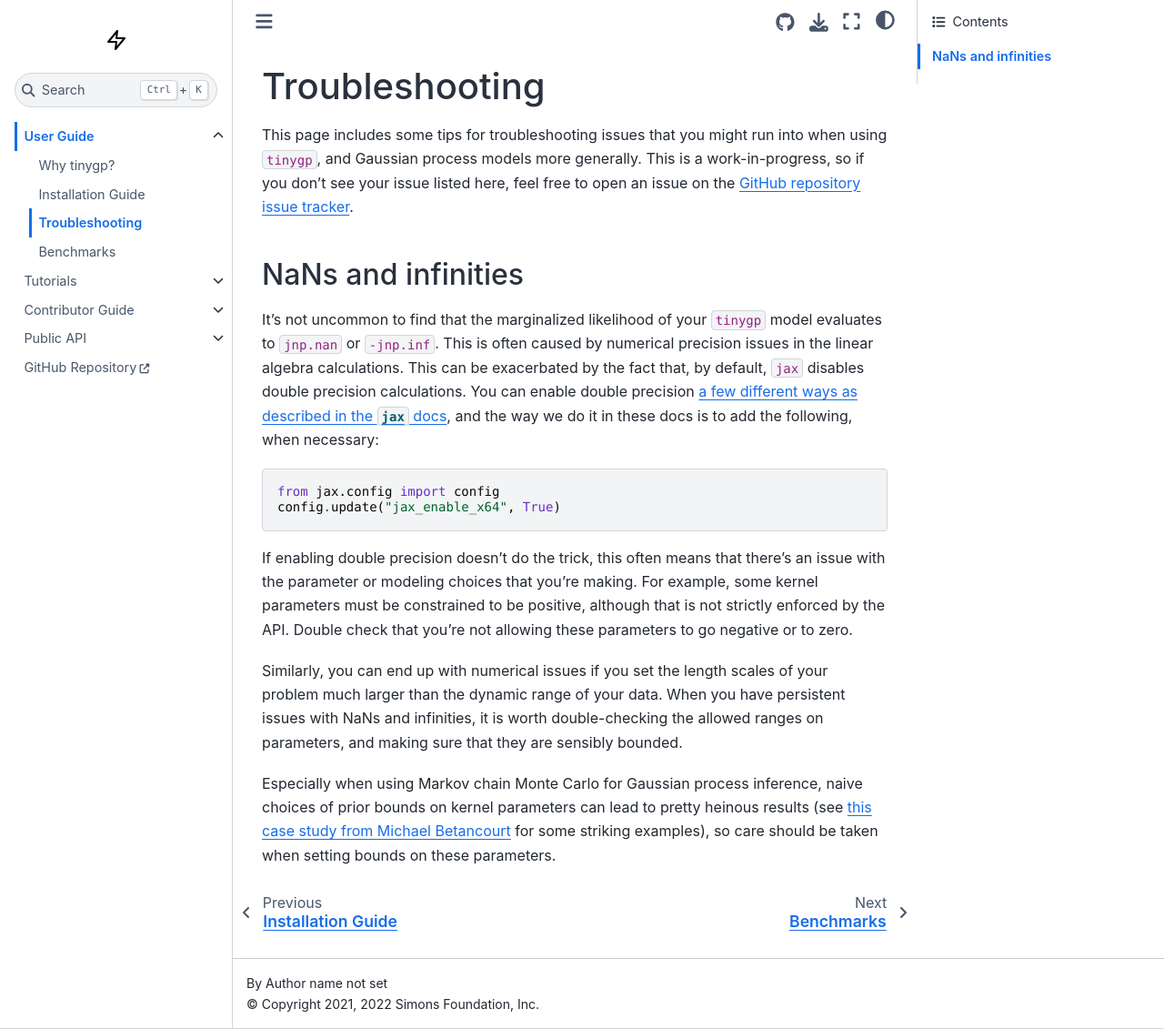
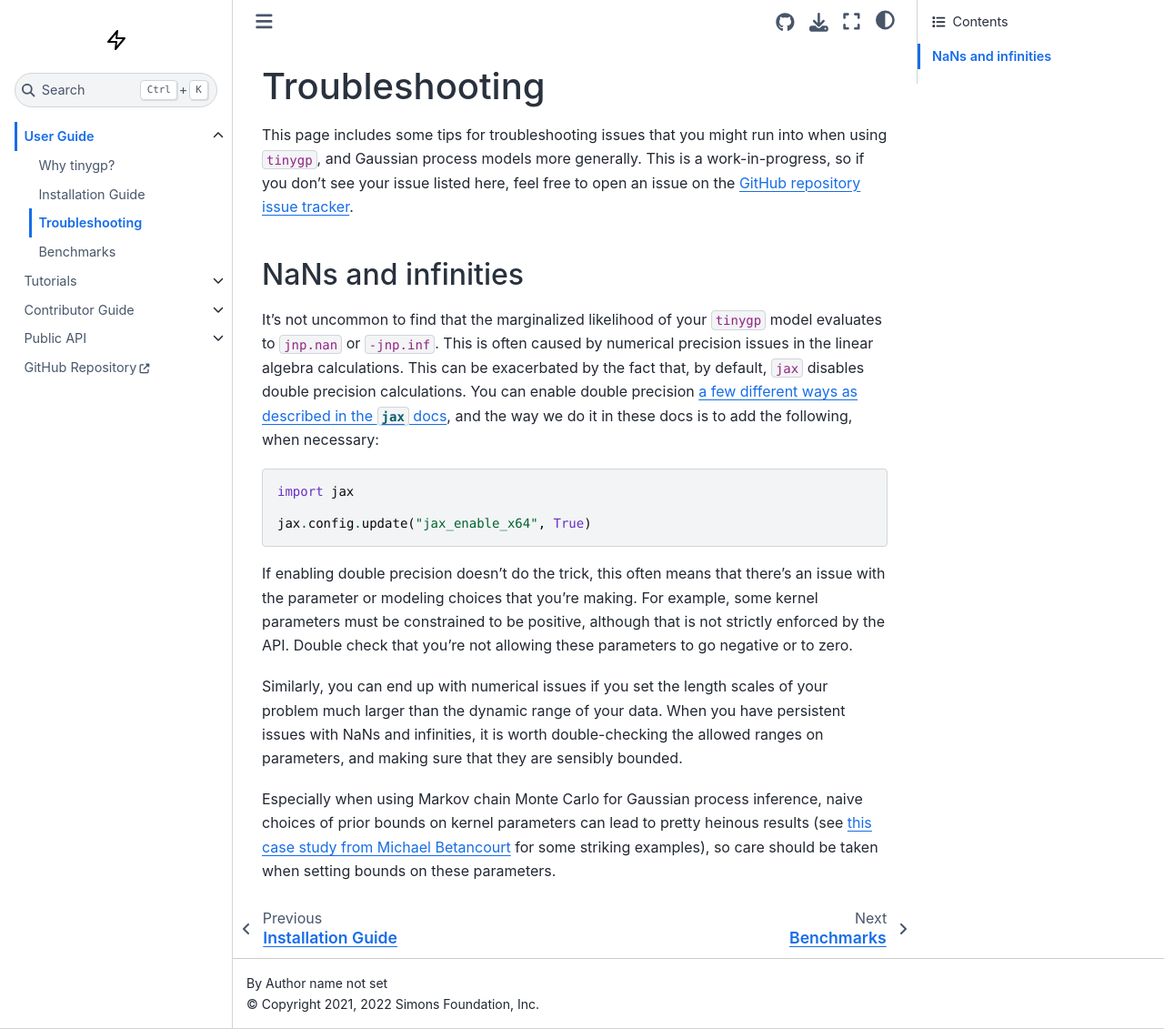
Before and after one commit to dfm/tinygp, a Sphinx documentation site: the page built from docs/troubleshooting.md, in a window 1280 px wide and 1131 px high. Shown: the whole window at 91% size. Built offline with Sphinx 7.4.7 and the Sphinx Book theme 1.1.4, drawn with Linux system fonts in a browser that asks for light colours; pages that are not in the unit, such as notebooks, are missing from menus; the version number could not be read and is left out.

````diff
--- a/docs/troubleshooting.md
+++ b/docs/troubleshooting.md
@@ -19,8 +19,9 @@ docs](https://jax.readthedocs.io/en/latest/notebooks/Common_Gotchas_in_JAX.html#
 and the way we do it in these docs is to add the following, when necessary:
 
 ```python
-from jax.config import config
-config.update("jax_enable_x64", True)
+import jax
+
+jax.config.update("jax_enable_x64", True)
 ```
 
 If enabling double precision doesn't do the trick, this often means that there's
````
Also changed, not shown: docs/benchmarks.ipynb, docs/tutorials/derivative.ipynb, docs/tutorials/geometry.ipynb, docs/tutorials/likelihoods.ipynb, docs/tutorials/means.ipynb, docs/tutorials/mixture.ipynb, docs/tutorials/multivariate.ipynb, docs/tutorials/quickstart.ipynb, 2 other files.
